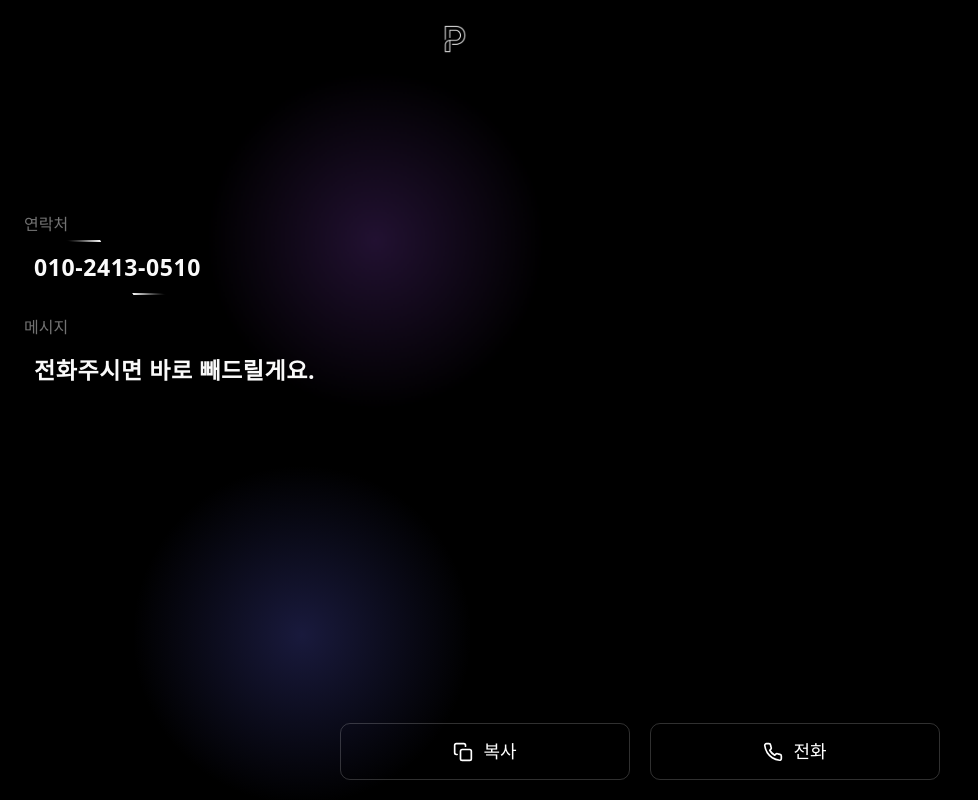
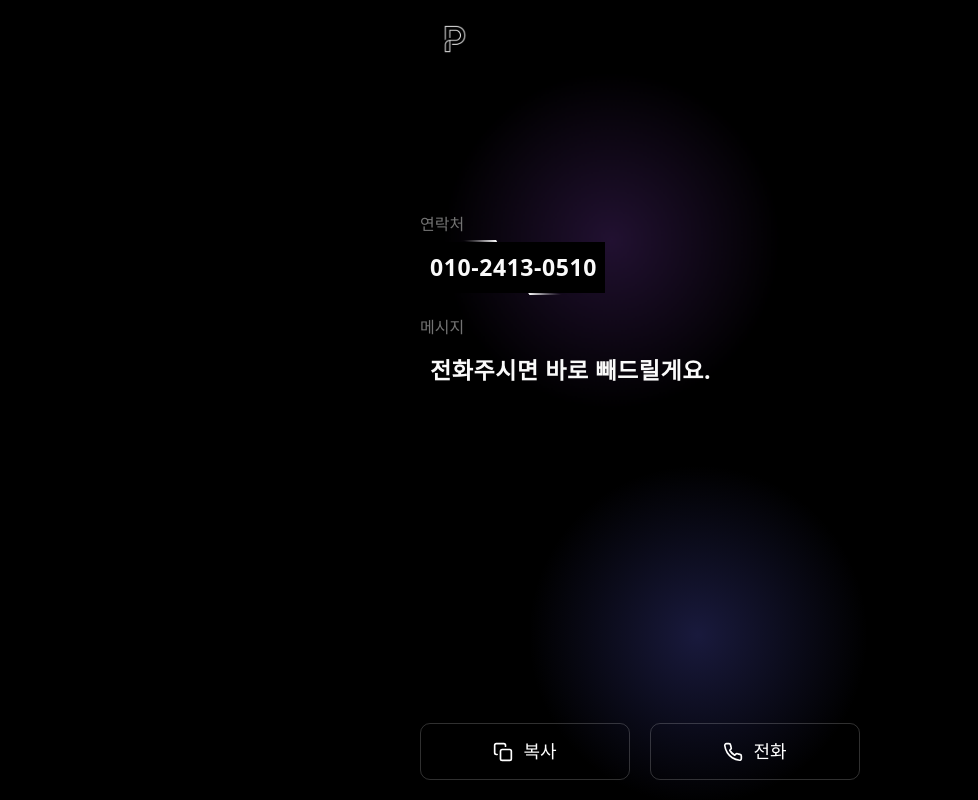
Before and after one commit to kangdaelyeol/parke-web, a React (Vite) app: page /parke/1 in a window 1280 px wide. Shown: the whole page, without its empty margins (0-978 px from the left). Built offline with nearby package versions, Linux system fonts and the light colour scheme; no server answers; the database is empty; a web font is replaced by a local one.

Commit message:
UI: update layout

```diff
--- a/src/index.css
+++ b/src/index.css
@@ -121,10 +121,10 @@ body {
     0% {
       background-color: black;
     }
-    70% {
+    50% {
       background-color: black;
     }
-    72% {
+    52% {
       background-color: transparent;
     }
     98% {
--- a/src/screens/parke/components/footer.tsx
+++ b/src/screens/parke/components/footer.tsx
@@ -4,8 +4,8 @@ import { Copy, Phone } from '@/illustration'
 export const Footer = () => {
     const { copyPhone, phone } = useParkeContext()
     return (
-        <div className="absolute bottom-5 px-6 w-dvw">
-            <div className="max-w-150 mx-auto flex gap-[20px] text-[18px] text-white *:select-none">
+        <div className="absolute bottom-5 px-6 w-full">
+            <div className="max-w-[440px] mx-auto flex gap-[20px] text-[18px] text-white *:select-none">
                 <div onClick={copyPhone} className={buttonStyle}>
                     <Copy size={20} />
                     <span className="font-medium">복사</span>
--- a/src/screens/parke/components/main.tsx
+++ b/src/screens/parke/components/main.tsx
@@ -7,7 +7,7 @@ export const Main = () => {
 
     return (
         <div className="text-[#fafafa] w-full px-6 pt-30">
-            <div className="w-full max-w-150 relative">
+            <div className="w-full max-w-[440px] relative mx-auto">
                 <CircleGradient />
                 <div className="relative z-10 flex flex-col">
                     <div className="text-[#737373] font-intertight font-medium text-[16px]">
@@ -42,7 +42,7 @@ export const Main = () => {
                     ) : (
                         <div
                             className={cn(
-                                'relative mr-auto p-0.5 overflow-hidden text-[23px] mt-1 tracking-wide font-[600] h-[55px]',
+                                'relative mr-auto p-0.5 text-[23px] mt-1 tracking-wide font-[600] h-[55px]',
                             )}
                         >
                             <div className="relative z-10 py-2 px-2">
```
